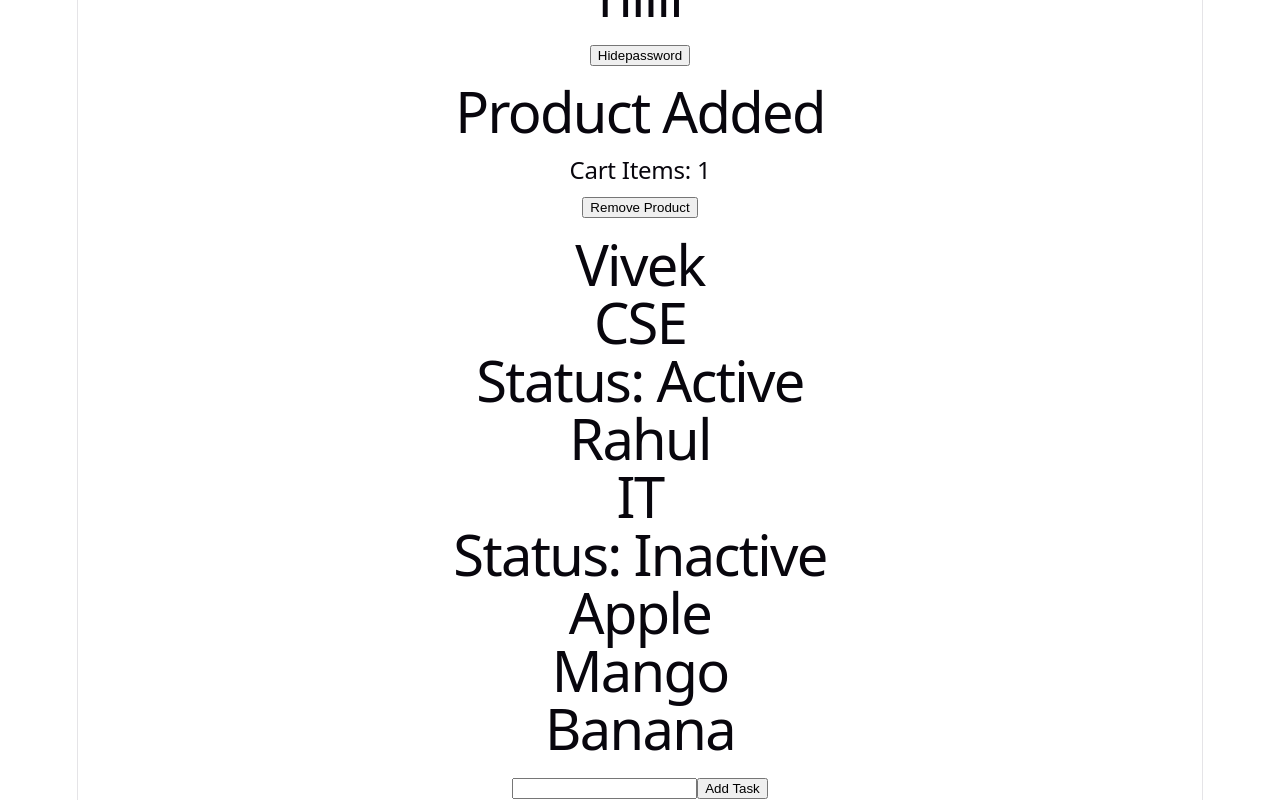
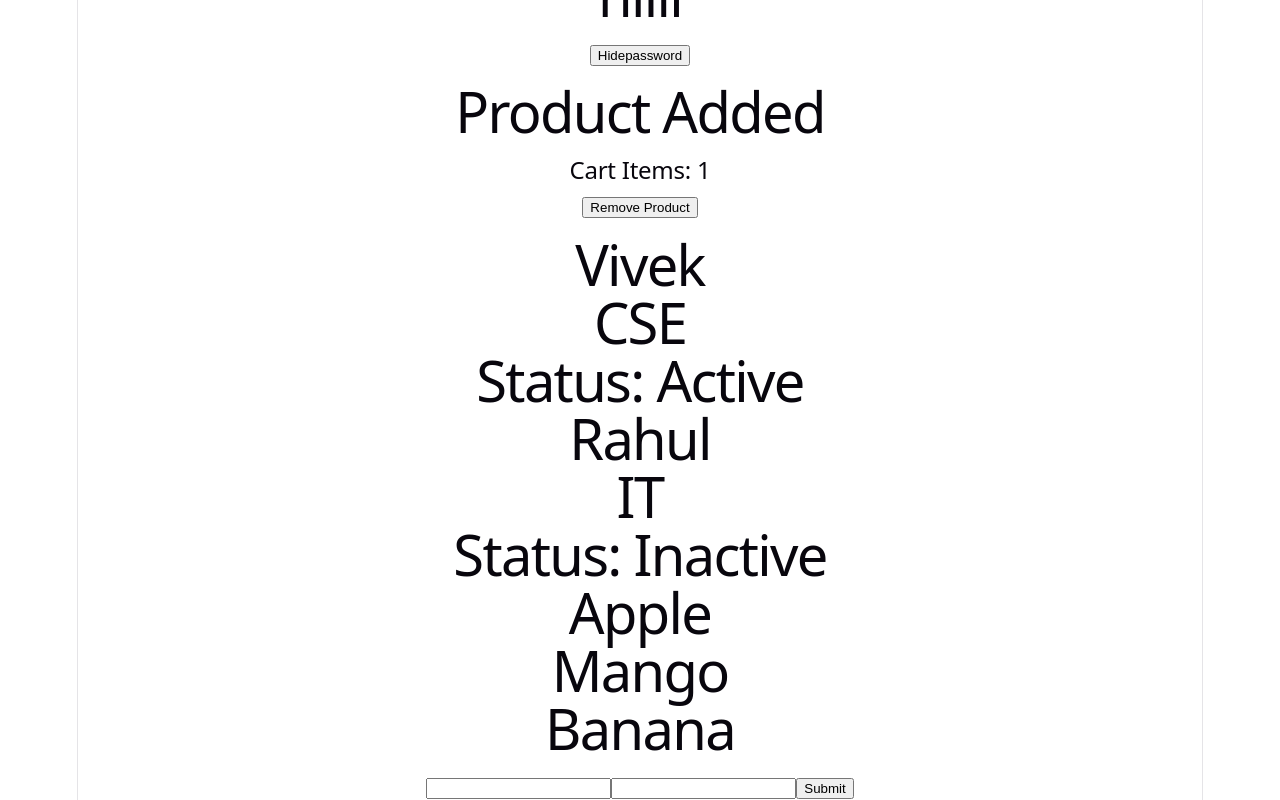
Before and after one commit to viveksingh002/Practicereact, a React (Vite) app: page / in a window 1280 px wide. Shown: the part 1730-2530 px from the top of the page. Built offline with nearby package versions, Linux system fonts and the light colour scheme.

Commit message:
diffrent form with array

```diff
--- a/src/Forms/Formhandling.jsx
+++ b/src/Forms/Formhandling.jsx
@@ -304,30 +304,67 @@
 // export default Formhandling;
 
 
-//Q8. Todo Add Form
+// //Q8. Todo Add Form
+// import { useState } from "react";
+// function Formhandling(){
+// const[todos,setTodos]=useState([]);
+// const[task,setTask]=useState("")
+// function handelsubmit(e){
+//     e.preventDefault();
+//     setTodos([...todos,task]);
+// setTask("");
+//     console.log({task});
+
+// }
+// return(
+//     <div>
+//         <form onSubmit={handelsubmit}>
+//             <input
+//             onChange={(e)=>setTask(e.target.value)}/>
+//             <button >Add Task</button>
+//         </form>
+// {
+//     todos.map((todo,index)=>(
+//         <h1 key={index}>{todo}</h1>
+//     ))
+// }
+//     </div>
+// )
+// }
+// export default Formhandling;
+
+//form with array
 import { useState } from "react";
 function Formhandling(){
-const[todos,setTodos]=useState([]);
-const[task,setTask]=useState("")
+const[form,setForm]=useState({
+    name:"",
+    class:""
+})
+const[list,setList]=useState([])
 function handelsubmit(e){
     e.preventDefault();
-    setTodos([...todos,task]);
-setTask("");
-    console.log({task});
-
+    setList([...list,form]);
+    console.log({form})
 }
 return(
     <div>
         <form onSubmit={handelsubmit}>
             <input
-            onChange={(e)=>setTask(e.target.value)}/>
-            <button >Add Task</button>
+            value={form.name}
+            onChange={(e)=>setForm({...form,name:e.target.value})}/>
+            <input
+            value={form.class}
+            onChange={(e)=>setForm({...form,class:e.target.value})}/>
+            <button>Submit</button>
         </form>
-{
-    todos.map((todo,index)=>(
-        <h1 key={index}>{todo}</h1>
-    ))
-}
+        {
+            list.map((lists,index)=>(
+                <div key={index}>
+                <h1>Name: {lists.name}</h1>
+                <h1>Class: {lists.class}</h1>
+                </div>
+            ))
+        }
     </div>
 )
 }
```
